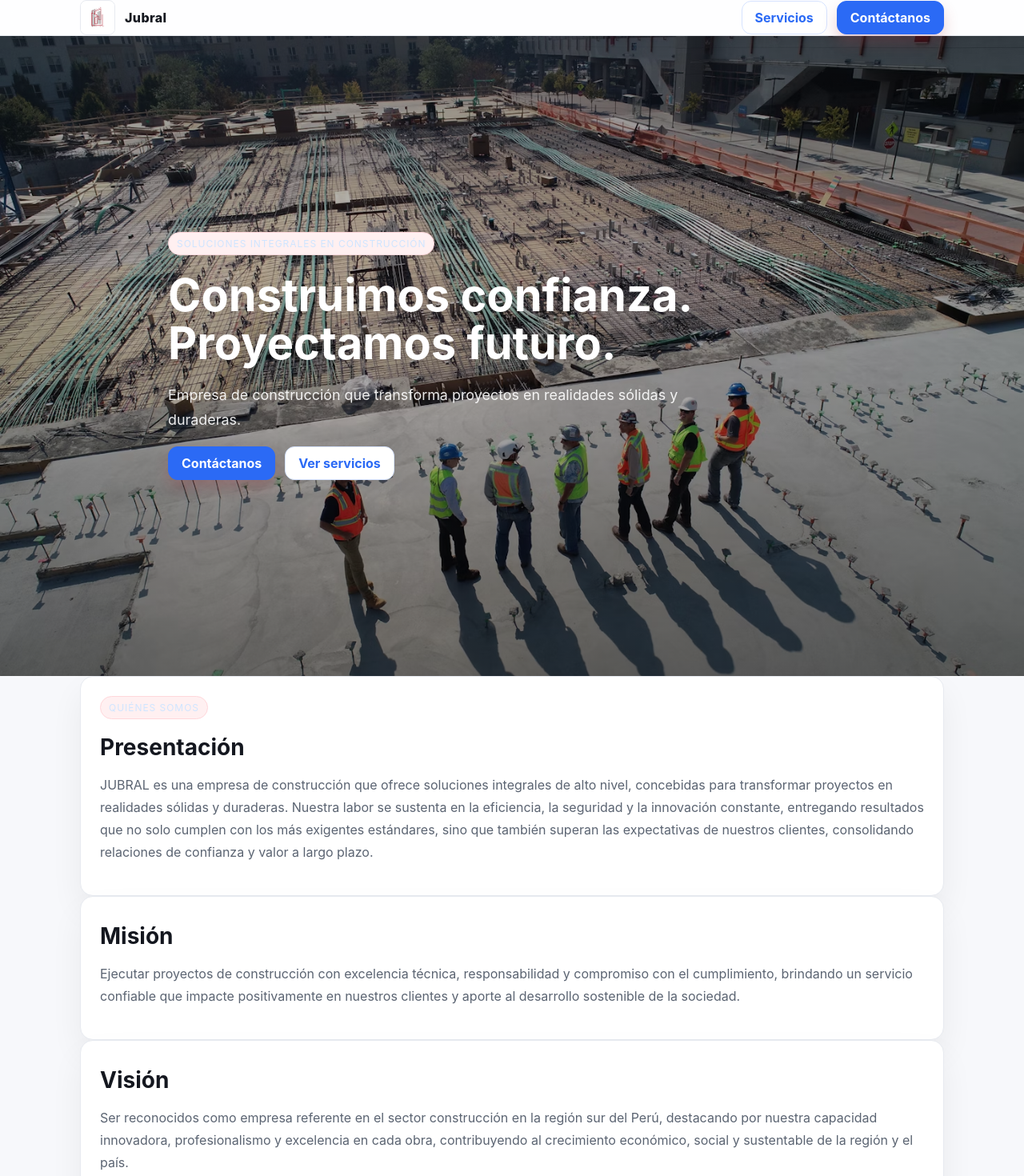
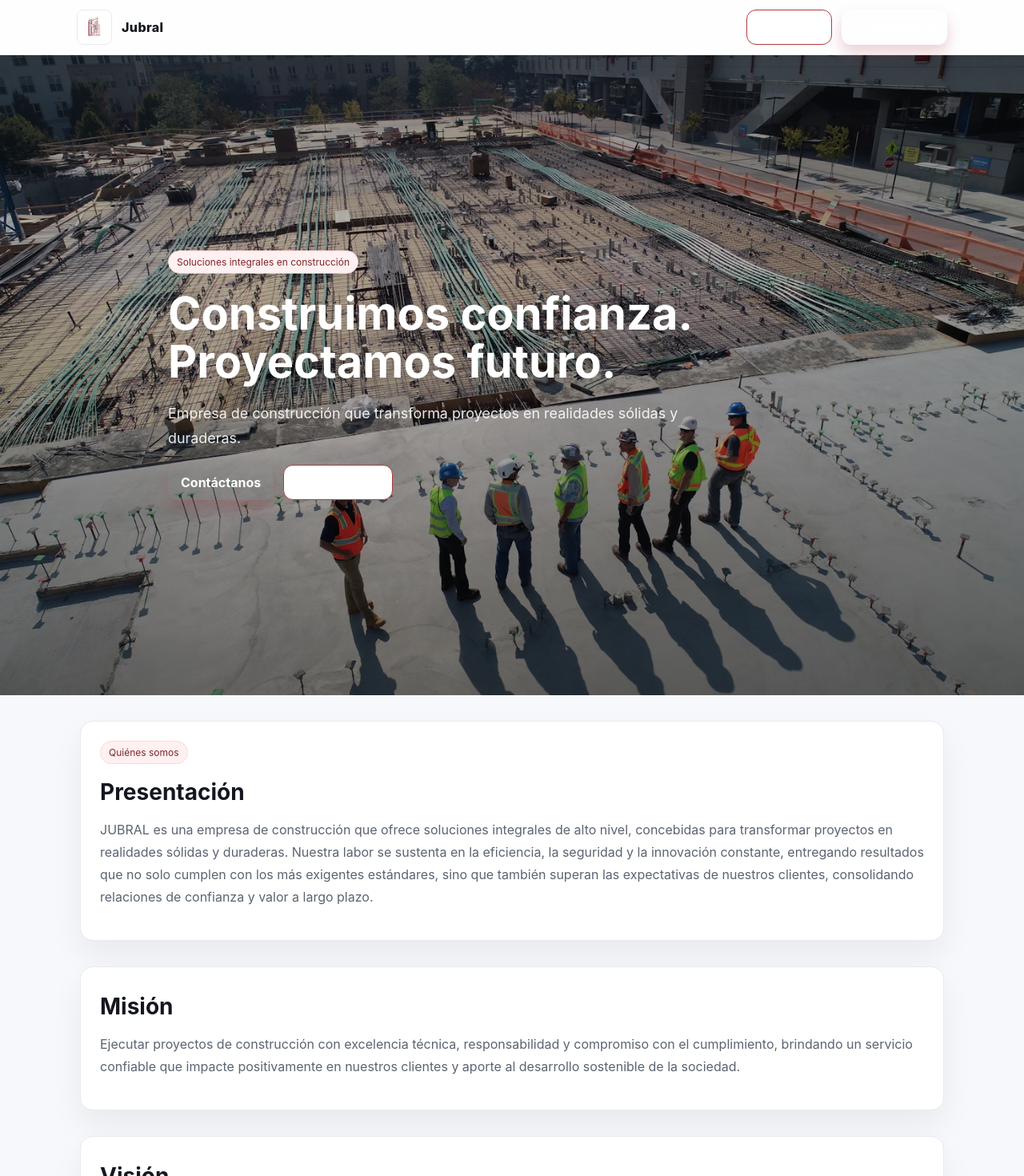
Before and after one commit to jmllerena-ljm/jubral-cms, a Next.js app: page / in a window 1280 px wide. Shown: the top 1470 px of the page at 80% size. Built offline with nearby package versions, Linux system fonts and the light colour scheme.

Commit message:
last changes

```diff
--- a/styles/globals.css
+++ b/styles/globals.css
@@ -19,13 +19,13 @@ a{color:inherit;text-decoration:none}
 .container{max-width:1160px;margin:0 auto;padding:28px}
 .nav{position:sticky;top:0;z-index:20;background:rgba(255,255,255,.85);
   backdrop-filter:blur(10px);border-bottom:1px solid var(--line);}
-.nav-inner{display:flex;align-items:center;justify-content:space-between;padding:12px 16px}
+.nav-inner{display:flex;align-items:center;justify-content:space-between;padding:12px 16px !important}
 .brand{display:flex;align-items:center;gap:12px}
 .brand img{width:44px;height:44px;object-fit:contain;border-radius:8px;border:1px solid var(--line);background:#fff}
 .brand span{font-weight:800;letter-spacing:.4px}
-.btn{display:inline-flex;align-items:center;gap:8px;background:linear-gradient(90deg,var(--brand),var(--brand-dark));
+.btn{display:inline-flex;align-items:center;gap:8px;
   border:none;border-radius:12px;color:#fff;padding:11px 16px;font-weight:700;cursor:pointer;box-shadow:0 10px 18px rgba(177,58,63,.23)}
-.btn.secondary{background:#fff;color:var(--brand);border:1px solid var(--brand);box-shadow:none}
+.btn.secondary{background:#fff;border:1px solid var(--brand);box-shadow:none}
 
 .hero{background:linear-gradient(180deg,#fff, #fafbff);border-bottom:1px solid var(--line)}
 .hero-inner{display:grid;grid-template-columns:1.2fr 1fr;gap:28px;align-items:center;padding:40px 0}
@@ -37,7 +37,7 @@ h1{font-size:46px;line-height:1.08;margin:8px 0}
 h2{font-size:28px;margin:8px 0 14px}
 p{color:var(--muted);line-height:1.75}
 
-.section{margin-top:32px}
+.section{margin-top:32px !important}
 .card{background:var(--surface);border:1px solid var(--line);border-radius:16px;padding:24px;box-shadow:0 20px 40px rgba(10,14,21,.06)}
 
 .grid-3{display:grid;grid-template-columns:repeat(3, minmax(0,1fr));gap:18px}
@@ -121,10 +121,3 @@ code{background:#f1f3f9;border:1px solid #e2e7f2;padding:2px 6px;border-radius:6
   color: rgba(255,255,255,.9);
   max-width: 60ch;
 }
-
-/* kicker y botones (coinciden con tu estilo) */
-.kicker{font-size:12px;letter-spacing:.08em;text-transform:uppercase;color:#cfe5ff}
-.cta-row{display:flex;gap:12px;margin-top:14px;flex-wrap:wrap}
-.btn{background:#2b6af5;border:1px solid #2b6af5;color:#fff;padding:10px 16px;border-radius:12px}
-.btn:hover{background:#1f53cc;border-color:#1f53cc}
-.btn.secondary{background:#ffffff;border-color:#d6e3ff;color:#2b6af5}
```
